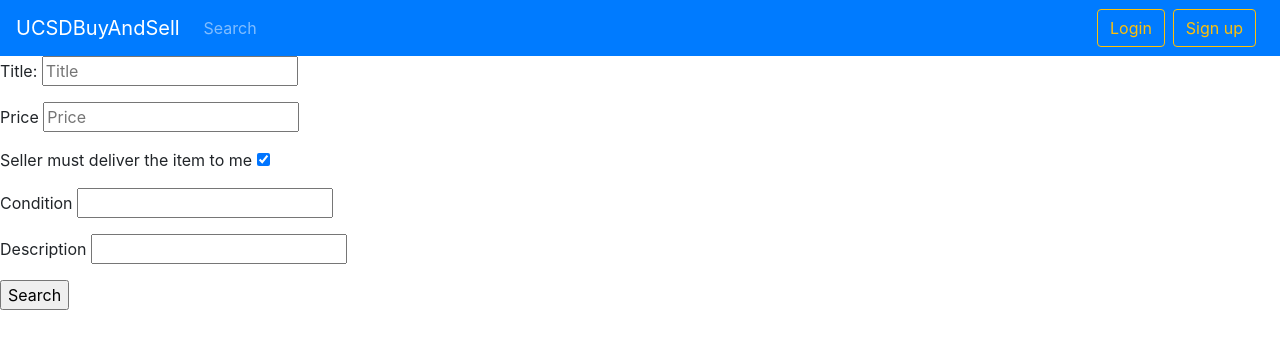
After one commit to techit-limtiyakul/project-buy-and-sell, a Django app: page /search/ in a window 1280 px wide. The commit adds this page. Shown: the top 349 px of the page. Run offline with Django 3.2, Linux system fonts and the light colour scheme; some libraries are stand-ins or nearby versions.

Commit message:
Improve search functionality
Enables multiple filters to allow searching all possible parameter forms

```diff
--- /dev/null
+++ b/UCSDBuyAndSell/Templates/UCSDMarket/search_form.html
@@ -0,0 +1,33 @@
+{% extends "base.html" %}
+{% block content %}
+<html>
+<head>
+    <title>Search</title>
+</head>
+<body>
+	{% if error %}
+        <p style="color: red;">Search term cannot be empty. Please submit a search term.</p>
+    {% endif %}
+    <form action="" method="get">
+    	<p>Title:
+        <input type="text" name="q_title" placeholder="Title">
+        </p>
+        <p>Price
+        <input type="text" name="q_price" placeholder="Price">
+        </p>
+        <p>Seller must deliver the item to me
+        <input type=checkbox name="q_canDeliver" checked=checked>
+        </p>
+        <p>Condition
+        <input type="text" name="q_condition" placeholder="">
+        </p>
+        <p>Description
+        <input type="text" name="q_description" placeholder="">
+        </p>
+        <p></p>
+        <input type="submit" value="Search">
+    </form>
+</body>
+</html>
+
+{% endblock %}
--- a/UCSDBuyAndSell/Templates/UCSDMarket/search_listing.html
+++ b/UCSDBuyAndSell/Templates/UCSDMarket/search_listing.html
@@ -4,10 +4,12 @@
 <p>{{ Description }}</p>
 <p>{{ Results }}</p> -->
 <body>
-<form id="searchform" action="http://{{ request.get_host }}/market/search_listings/" method="get">
-    enter title:<input type="text" name="q" type="text"/>
+	<form id="searchform" action="http://{{request.get_host}}/market/search_listings/" method="get">
+    	enter title:
+    	<input type="text" name="q" type="text"/>
     	<button type="button" onclick="searchform.submit()">Search</button>
 	</form>
+
 	<p>Posts containing '{{query_string}}'</p>
 	{% for Listing in posts %}
 				<div class="row">
--- a/UCSDBuyAndSell/Templates/base.html
+++ b/UCSDBuyAndSell/Templates/base.html
@@ -40,7 +40,7 @@
       </li>
 	  {% endif %}
       <li class="nav-item">
-        <a class="nav-link" href="{% url 'SearchListings' %}">Search</a>
+        <a class="nav-link" href="{% url 'search' %}">Search</a>
       </li>
     </ul>
     {% if not request.user.is_authenticated %}
--- a/UCSDBuyAndSell/UCSDBuyAndSell/urls.py
+++ b/UCSDBuyAndSell/UCSDBuyAndSell/urls.py
@@ -31,6 +31,8 @@ urlpatterns = [
 	url(r'^market/my_listings/$', UCSDMarket.MyListings, name="MyListings"),
     url(r'^market/create_listings/$', UCSDMarket.CreateListings, name="CreateListings"),
     url(r'^market/search_listings/$', UCSDMarket.SearchListings, name="SearchListings"),
+    # url(r'^search-form/$', UCSDMarket.search_form),
+    url(r'^search/$', UCSDMarket.search, name="search"),
     url(r'^market/login/$', views.login,{'authentication_form':LoginForm}, name="Login"),
     url(r'^market/signup/$', UCSDMarket.Signup, name="Signup"),
     url(r'^market/signoff/$', UCSDMarket.Signoff, name="Signoff"),
--- a/UCSDBuyAndSell/UCSDMarket/views.py
+++ b/UCSDBuyAndSell/UCSDMarket/views.py
@@ -3,7 +3,8 @@ from django.contrib.auth import logout, login, authenticate
 from django.templatetags.static import static
 from UCSDMarket.forms import SignupForm, CreateListingForm
 from UCSDMarket.models import Picture, Listing
-
+from django.db.models import Q
+from django.http import HttpResponse
 
 # Create your views here.
 def Home(request):
@@ -148,17 +149,108 @@ def CreateListings(request):
 
 
 def SearchListings(request):
-    query_string = ''
-    found_entries = None
-    posts = ""
-    if ('q' in request.GET) and request.GET['q'].strip():
-        query_string = request.GET['q']
-        # entry_query = utils.get_query(query_string, ['title', 'body',])
-        # posts = Post.objects.filter(entry_query).order_by('created')
-        ResultListings = Listing.objects.filter(title=query_string)
+    template = "UCSDMarket/my_listings.html"
+    query = request.GET.get('q')
+    results = Listing.objects.filter(
+        Q(title__startswith='b') &~ Q(price__endswith='1'))
+    #a = Listing.objects.filter(results)
+    # print(results)
+    # print(request.path)
+    # print(request.get_full_path())
+    # print(request.META)
+
+
+
+    Listings = []
+
+    for post in results:
+        all_images = Picture.objects.filter(listingKey=post)
+        if not all_images:
+            thumbImg = static('img/NoImage.png')
+        else:
+            thumbImg = all_images[0].picture.url
+        Listings.append({
+            "id" : post.id,
+            "Title" : post.title,
+            "Seller" : post.user.username,
+            "Price" : post.price,
+            "CanDeliver" : post.canDeliver,
+            "Condition" : post.condition,
+            "Description" : post.description,
+            "ContactInformation" : post.contactInformation,
+            "Thumbnail": thumbImg
+        })
+    return render(request, 'UCSDMarket/search_listing.html', { 'query_string': query, 'posts': Listings})
+
+    # context = {
+    #     "Title" : "Search and explore what you want!",
+    #     "Description" : "Please enter the information you would like to search.",
+    #     "Results" : "Here are the results."
+
+    # } #
+
+
+    # return render(request, "UCSDMarket/search_listing.html", context)
+
+def search_form(request):
+    return render(request, 'UCSDMarket/search_form.html')
+
+def search(request):
+    empty_query = True
+
+    title_words = ""
+    price_words = ""
+    canDeliver_words = True
+    condition = ""
+    description = ""
+
+    filters = {}
+
+    if 'q_title' in request.GET:
+        message = 'You searched for: %r' % request.GET['q_title']
+        title_words = request.GET['q_title']
+
+        if title_words:
+            empty_query = False
+            filters['title__contains'] = title_words
+
+
+
+
+    if 'q_price' in request.GET:
+
+        price_words = request.GET['q_price']
+        if price_words:
+            empty_query = False
+            filters['price'] = price_words
+
+    if 'q_canDeliver' in request.GET:
+        if request.GET['q_canDeliver'] == "on":
+            canDeliver_words = True
+            filters['canDeliver'] = True
+        else:
+            canDeliver_words = False
+
+    if 'q_condition' in request.GET:
+        condition = request.GET['q_condition']
+        if condition:
+            empty_query = False
+            filters['condition__contains'] = condition
+
+    if 'q_description' in request.GET:
+        description = request.GET['q_description']
+        if description:
+            empty_query = False
+            filters['description__contains'] = description
+
+
+    if not empty_query:
+        listings = Listing.objects.filter(**filters)
+        print(listings)
+
         Listings = []
 
-        for post in ResultListings:
+        for post in listings:
             all_images = Picture.objects.filter(listingKey=post)
             if not all_images:
                 thumbImg = static('img/NoImage.png')
@@ -175,16 +267,17 @@ def SearchListings(request):
                 "ContactInformation" : post.contactInformation,
                 "Thumbnail": thumbImg
             })
-        return render(request, 'UCSDMarket/search_listing.html', { 'query_string': query_string, 'posts': Listings})
-    else:
-        return render(request, 'UCSDMarket/search_listing.html', { 'query_string': 'Null', 'found_entries': 'Enter a search term' })
 
-    # context = {
-    #     "Title" : "Search and explore what you want!",
-    #     "Description" : "Please enter the information you would like to search.",
-    #     "Results" : "Here are the results."
-
-    # } #
+        context = {
+            "Listings" : Listings,
+        }
 
 
-    # return render(request, "UCSDMarket/search_listing.html", context)
+        return render(request, 'UCSDMarket/search_results.html',
+                    {'posts': Listings, 'query': title_words})
+
+    # print("request.GET is ",request.GET)
+    if len(request.GET) == 0:
+        empty_query = False
+
+    return render(request, 'UCSDMarket/search_form.html', {'error': empty_query})
```
Also changed, not shown: UCSDBuyAndSell/Templates/UCSDMarket/search_results.html (added, +47 -0 lines). Lines whose indentation alone changed are shown as unchanged.
